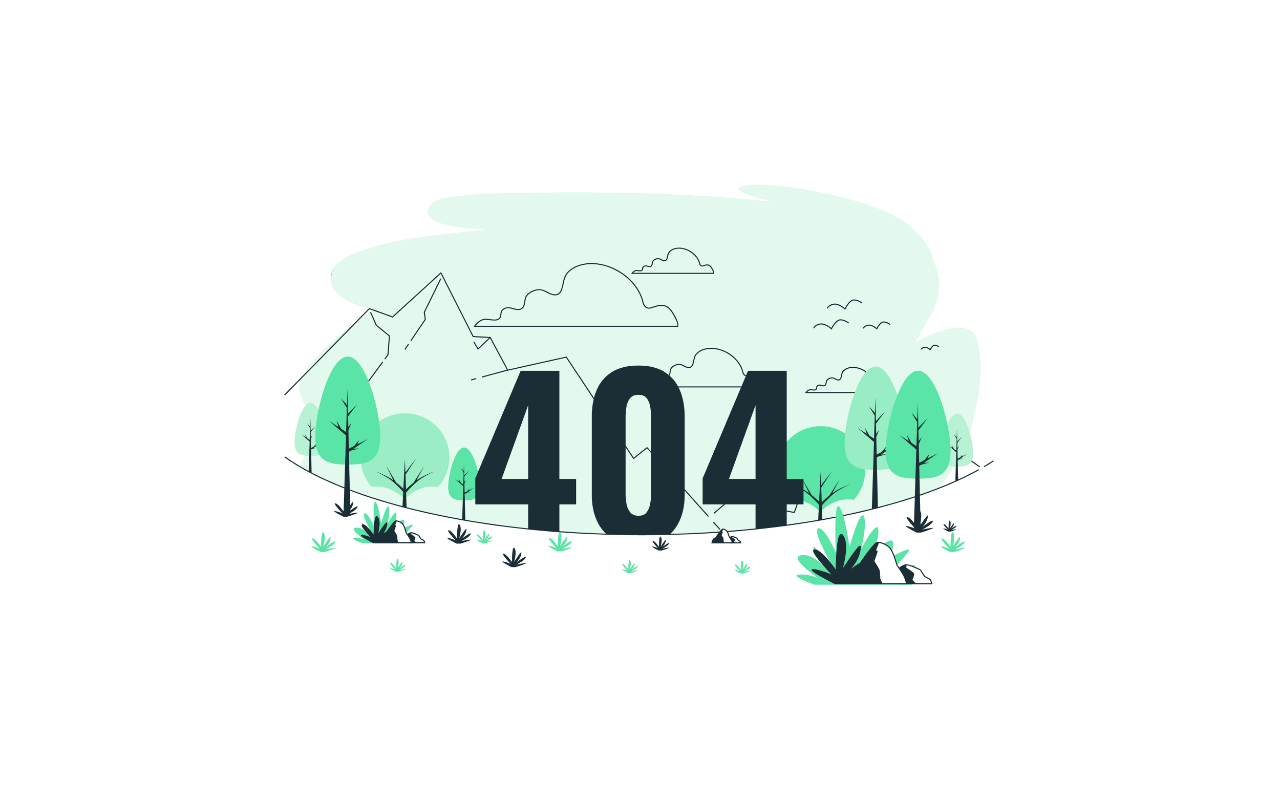
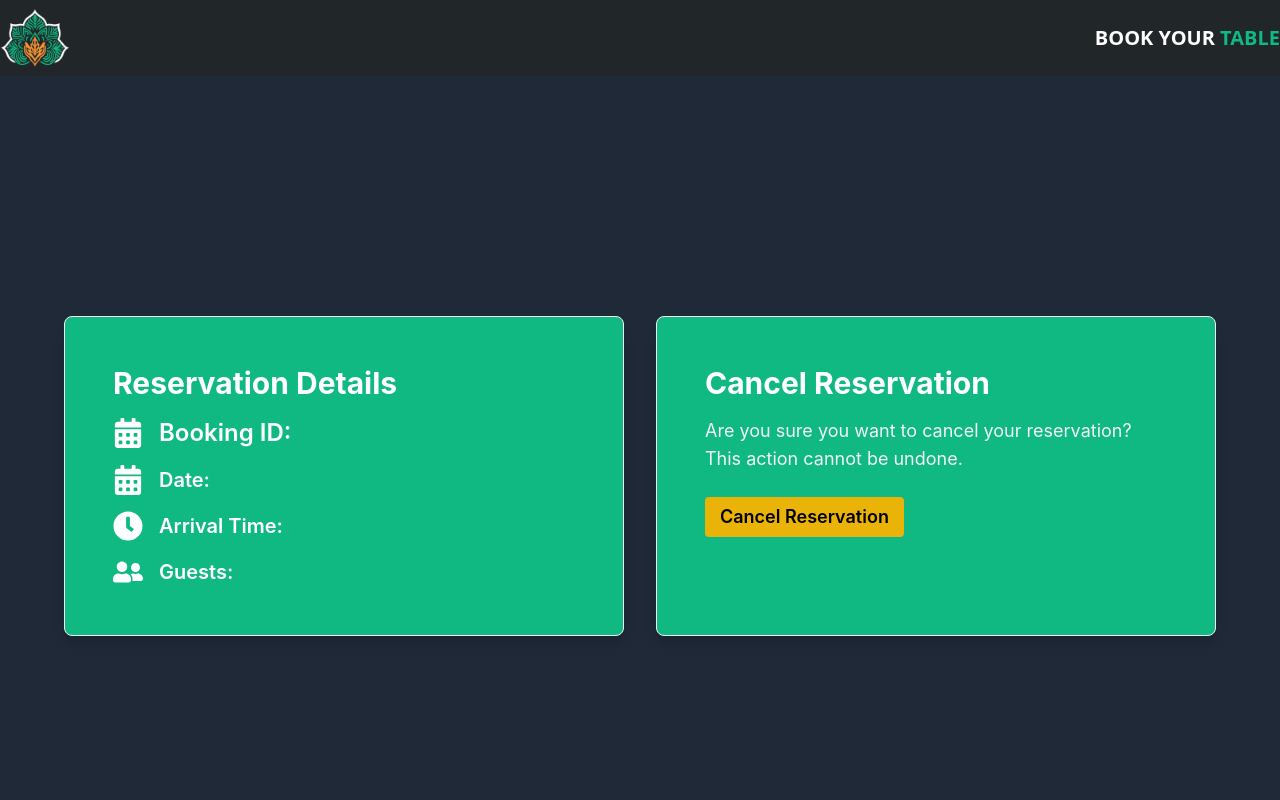
Before and after one commit to bdCalling-Sdt-hub/danny-booking-frontend, a React (Vite) app: page /cancel/1 in a window 1280 px wide. Shown: the top 800 px of the page. Built offline with nearby package versions, Linux system fonts and the light colour scheme; no server answers.

Commit message:
feat:added cancel page

```diff
--- a/package.json
+++ b/package.json
@@ -18,6 +18,7 @@
     "moment": "^2.30.1",
     "react": "^18.2.0",
     "react-dom": "^18.2.0",
+    "react-icons": "^5.2.1",
     "react-redux": "^9.1.2",
     "react-router-dom": "^6.23.1",
     "sonner": "^1.4.41"
--- a/src/App.tsx
+++ b/src/App.tsx
@@ -1,42 +1,12 @@
 /* eslint-disable @typescript-eslint/no-unused-vars */
-import { Col, Row } from "antd";
-import { useParams } from "react-router-dom";
-import bg from "./assets/bg.jpg";
+import { Outlet } from "react-router-dom";
 import Footer from "./component/Footer";
-import SubmitForm from "./component/Form";
 import Header from "./component/Header";
-import OpeningCard from "./component/OpeningCard";
-import { useGetBranchQuery } from "./redux/features/branch/branchApi";
 function App() {
-  const { id } = useParams();
-  const { data, isLoading, isFetching } = useGetBranchQuery(id);
   return (
     <>
       <Header />
-      <section
-        className="bg-cover bg-center min-h-screen lg:py-0 py-4 flex justify-center items-center"
-        style={{ backgroundImage: `url(${bg})` }}
-      >
-        <div className="container mx-auto px-2 lg:px-0">
-          <Row justify="center" gutter={[16, 16]}>
-            <Col lg={8} md={12} sm={24} xs={24}>
-              <div className="bg-[#0B835C] p-4 w-full rounded text-center text-white">
-                <h5 className="text-xl font-bold">
-                  Submit Your Booking Information
-                </h5>
-                <SubmitForm branch={id!} />
-              </div>
-            </Col>
-            <Col lg={12} md={12} sm={24} xs={24}>
-              <OpeningCard
-                branchData={data?.data}
-                isLoading={isLoading}
-                isFetching={isFetching}
-              />
-            </Col>
-          </Row>
-        </div>
-      </section>
+      <Outlet />
       <section className="bg-[#91DFC5] px-2 lg:px-0">
         <Footer />
       </section>
--- /dev/null
+++ b/src/component/Cancelled.tsx
@@ -0,0 +1,19 @@
+import { CheckCircleOutlined } from "@ant-design/icons";
+import { Card } from "antd";
+
+const Cancelled = () => {
+  return (
+    <div className="min-h-screen flex items-center justify-center bg-gray-800 text-white p-4">
+      <Card className="bg-[#10B981] text-white p-6 rounded-lg shadow-lg w-full max-w-md text-center">
+        <CheckCircleOutlined className="text-6xl mb-4" />
+        <h2 className="text-3xl font-bold mb-4">Reservation Cancelled</h2>
+        <p className="text-lg text-gray-100">
+          Your reservation has been successfully cancelled. If you have any
+          questions, please contact our support team.
+        </p>
+      </Card>
+    </div>
+  );
+};
+
+export default Cancelled;
--- /dev/null
+++ b/src/pages/Cancel.tsx
@@ -0,0 +1,106 @@
+/* eslint-disable @typescript-eslint/no-explicit-any */
+import { Button, Card, Modal } from "antd";
+import { useState } from "react";
+import { FaCalendarAlt, FaClock, FaUserFriends } from "react-icons/fa";
+import { useNavigate, useParams } from "react-router-dom";
+import { toast } from "sonner";
+import Loading from "../component/UI/Loading";
+import {
+  useCanCelBookingMutation,
+  useGetSingleReservationQuery,
+} from "../redux/features/booking/bookingApi";
+
+const Cancel = () => {
+  const { id } = useParams();
+  const { data: Bdata } = useGetSingleReservationQuery(id);
+  const [cancel, { isLoading }] = useCanCelBookingMutation();
+  const [isModalVisible, setIsModalVisible] = useState(false);
+  const navigate = useNavigate();
+  const showCancelModal = () => {
+    setIsModalVisible(true);
+  };
+
+  const handleOk = async () => {
+    setIsModalVisible(false);
+    try {
+      const res = await cancel(id).unwrap();
+      console.log(res);
+      navigate(`/successfully-cancelled/${id}`);
+    } catch (err: any) {
+      toast.error(err?.data?.message);
+    }
+  };
+
+  const handleCancel = () => {
+    setIsModalVisible(false);
+  };
+
+  return (
+    <div className="min-h-screen flex items-center justify-center bg-gray-800 text-white p-4">
+      <div className="grid grid-cols-1 md:grid-cols-2 gap-8 w-full max-w-6xl">
+        <div className="flex flex-col">
+          <Card className="flex-grow bg-[#10B981] text-white p-6 rounded-lg shadow-lg">
+            <div className="text-3xl font-bold mb-4">Reservation Details</div>
+            <div className="space-y-4">
+              <div className="flex items-center space-x-4">
+                <FaCalendarAlt className="text-3xl" />
+                <div>
+                  <div className="text-2xl font-semibold">
+                    Booking ID: {Bdata?.data?.bookingId}
+                  </div>
+                </div>
+              </div>
+              <div className="flex items-center space-x-4">
+                <FaCalendarAlt className="text-3xl" />
+                <div className="text-xl font-semibold">
+                  Date: {Bdata?.data?.date}
+                </div>
+              </div>
+              <div className="flex items-center space-x-4">
+                <FaClock className="text-3xl" />
+                <div className="text-xl font-semibold">
+                  Arrival Time: {Bdata?.data?.arrivalTime}
+                </div>
+              </div>
+              <div className="flex items-center space-x-4">
+                <FaUserFriends className="text-3xl" />
+                <div className="text-xl font-semibold">
+                  Guests: {Bdata?.data?.seats}
+                </div>
+              </div>
+            </div>
+          </Card>
+        </div>
+
+        <div className="flex flex-col">
+          <Card className="flex-grow bg-[#10B981] text-white p-6 rounded-lg shadow-lg">
+            <h2 className="text-3xl font-bold mb-4">Cancel Reservation</h2>
+            <p className="text-lg text-gray-100 mb-6">
+              Are you sure you want to cancel your reservation? This action
+              cannot be undone.
+            </p>
+            <Button
+              type="primary"
+              className="bg-yellow-500 border-none text-black font-semibold text-lg h-[40px] rounded"
+              onClick={showCancelModal}
+            >
+              Cancel Reservation
+            </Button>
+          </Card>
+        </div>
+      </div>
+      <Modal
+        title="Confirm Cancellation"
+        open={isModalVisible}
+        onOk={handleOk}
+        onCancel={handleCancel}
+        okText={isLoading ? <Loading /> : "Confirm"}
+        cancelText="Cancel"
+      >
+        <p>Are you sure you want to cancel this reservation?</p>
+      </Modal>
+    </div>
+  );
+};
+
+export default Cancel;
--- /dev/null
+++ b/src/pages/Main.tsx
@@ -0,0 +1,40 @@
+import { Col, Row } from "antd";
+import { useParams } from "react-router-dom";
+import bg from "../assets/bg.jpg";
+import SubmitForm from "../component/Form";
+import OpeningCard from "../component/OpeningCard";
+import { useGetBranchQuery } from "../redux/features/branch/branchApi";
+const Main = () => {
+  const { id } = useParams();
+  const { data, isLoading, isFetching } = useGetBranchQuery(id);
+  return (
+    <div>
+      <section
+        className="bg-cover bg-center min-h-screen lg:py-0 py-4 flex justify-center items-center"
+        style={{ backgroundImage: `url(${bg})` }}
+      >
+        <div className="container mx-auto px-2 lg:px-0">
+          <Row justify="center" gutter={[16, 16]}>
+            <Col lg={8} md={12} sm={24} xs={24}>
+              <div className="bg-[#0B835C] p-4 w-full rounded text-center text-white">
+                <h5 className="text-xl font-bold">
+                  Submit Your Booking Information
+                </h5>
+                <SubmitForm branch={id!} />
+              </div>
+            </Col>
+            <Col lg={12} md={12} sm={24} xs={24}>
+              <OpeningCard
+                branchData={data?.data}
+                isLoading={isLoading}
+                isFetching={isFetching}
+              />
+            </Col>
+          </Row>
+        </div>
+      </section>
+    </div>
+  );
+};
+
+export default Main;
--- a/src/redux/api/baseApi.ts
+++ b/src/redux/api/baseApi.ts
@@ -2,7 +2,7 @@
 import { createApi, fetchBaseQuery } from "@reduxjs/toolkit/query/react";
 
 const baseQuery = fetchBaseQuery({
-  baseUrl: "http://103.145.138.74:5000/api/v1",
+  baseUrl: "http://192.168.10.61:5000/api/v1",
 });
 
 // Create baseApi
--- a/src/redux/features/booking/bookingApi.ts
+++ b/src/redux/features/booking/bookingApi.ts
@@ -8,9 +8,27 @@ const bookingApi = baseApi.injectEndpoints({
         method: "POST",
         body: data,
       }),
-      invalidatesTags: ["branch"],
+      invalidatesTags: ["booking"],
+    }),
+    getSingleReservation: builder.query({
+      query: (id) => ({
+        url: `/booking/${id}`,
+        method: "GET",
+      }),
+      providesTags: ["booking"],
+    }),
+    canCelBooking: builder.mutation({
+      query: (id) => ({
+        url: `/booking/cancel/${id}`,
+        method: "PATCH",
+      }),
+      invalidatesTags: ["booking"],
     }),
   }),
 });
 
-export const { useMakeReservationMutation } = bookingApi;
+export const {
+  useMakeReservationMutation,
+  useGetSingleReservationQuery,
+  useCanCelBookingMutation,
+} = bookingApi;
```
Also changed, not shown: src/router/router.tsx (+20 -2 lines), 2 other files (tests, documents, lock files or other folders).
